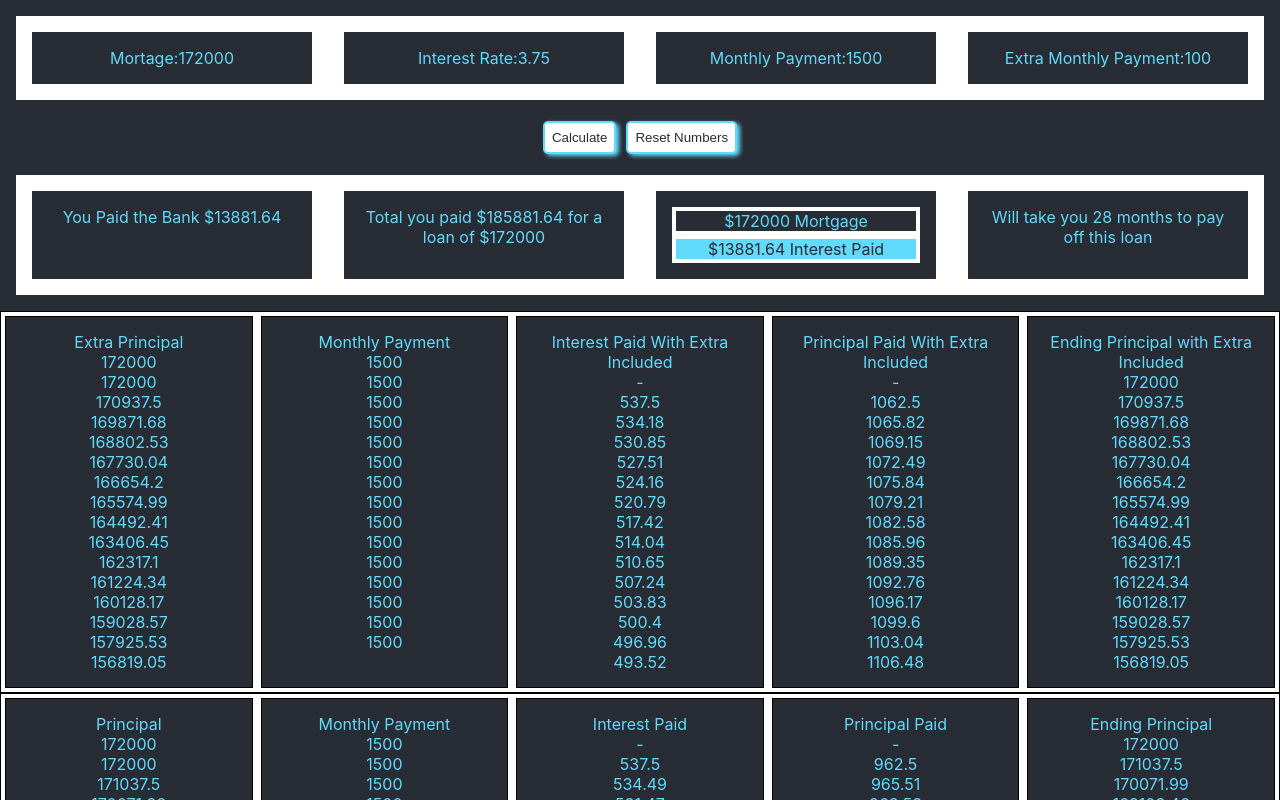
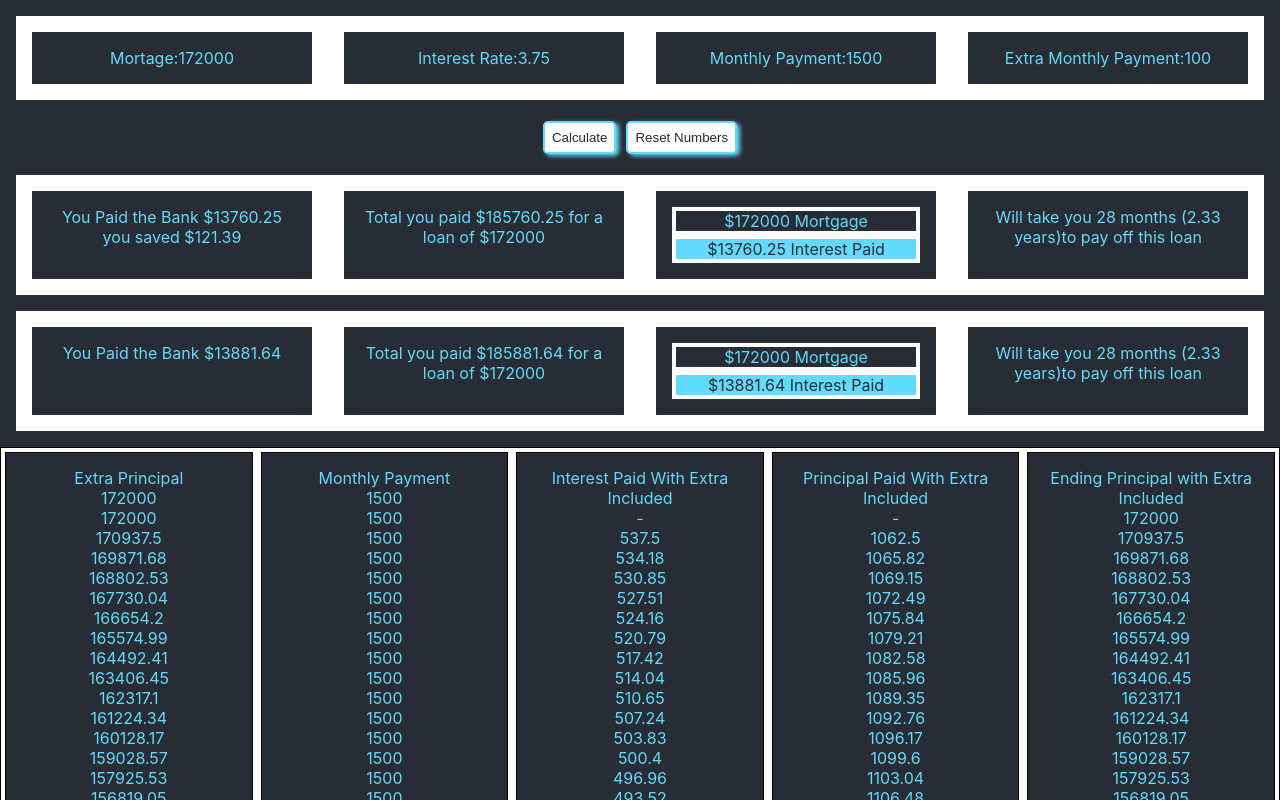
Before and after one commit to saykaren/LoanTest, a React (Create React App) app: page / in a window 1280 px wide. Both pictures are taken after a click on the button "Calculate". Shown: the top 800 px of the page. Built offline with nearby package versions, Linux system fonts and the light colour scheme.

Commit message:
Added the extra payment calculations to DataRevealed

```diff
--- a/src/components/app/App.js
+++ b/src/components/app/App.js
@@ -101,7 +101,9 @@ const App = () => {
         break;
     }
 
+  };
 
+  const extraCalculation = ()=>{
     ///extra payment calculations
     let currentExtraPrincipal;
     if (extraNewEndingPrincipalArray.length > 0) {
@@ -110,36 +112,22 @@ const App = () => {
       );
     }
 
-
-    const processExtraPayment = () => {
+    const processEachExtraPayment =(num)=>{
       let paymentExtraInterestPaid = numberConverter(
           currentExtraPrincipal * ((interestRate * 0.01) / 12),
       );
-      let principalExtraPaid = numberConverter(extraPayment + monthlyPayment - paymentExtraInterestPaid );
+      let principalExtraPaid;
+      ///Last payment 0
+      if(num == 0){
+        principalExtraPaid = numberConverter(currentExtraPrincipal);
+      }else{
+        principalExtraPaid = numberConverter(extraPayment + monthlyPayment - paymentExtraInterestPaid );
+      }
       let extraBalance = numberConverter(currentExtraPrincipal - principalExtraPaid);
       setExtraPrincipalPaidArray([...extraPrincipalPaidArray, principalExtraPaid]);
       setExtraInterestPaidArray([...extraInterestPaidArray, paymentExtraInterestPaid]);
       setExtraNewEndingPrincipalArray([...extraNewEndingPrincipalArray, extraBalance]);
-    };
-
-
-
-      const processExtraLastPayment = () => {
-        // console.log(`last payment ${currentPrincipal}`);
-        console.log('in Process Last Payment');
-        let paymentExtraInterestPaid = numberConverter(
-            currentExtraPrincipal * ((interestRate * 0.01) / 12),
-        );
-        let principalExtraPaid = numberConverter(currentExtraPrincipal);
-        let extraBalance = numberConverter(currentExtraPrincipal - principalExtraPaid);
-        setExtraPrincipalPaidArray([...extraPrincipalPaidArray, principalExtraPaid]);
-        setExtraInterestPaidArray([...extraInterestPaidArray, paymentExtraInterestPaid]);
-        setExtraNewEndingPrincipalArray([...extraNewEndingPrincipalArray, extraBalance]);
-
-        // let monthDateIndex =
-        //     monthDate.length - Math.floor(monthDate.length / 12) * 12;
-        // setMonthDate([...monthDate, monthArray[monthDateIndex]]);
-      };
+    }
 
     switch (true) {
       case (extraNewEndingPrincipalArray.length < 1):
@@ -147,10 +135,10 @@ const App = () => {
         break;
       case (currentExtraPrincipal > (monthlyPayment + extraPayment) &&
           extraNewEndingPrincipalArray.length >= 1):
-          processExtraPayment();
+        processEachExtraPayment(1);
         break;
       case (currentExtraPrincipal < (monthlyPayment + extraPayment) && extraNewEndingPrincipalArray[extraNewEndingPrincipalArray.length - 1] > 0) :
-          processExtraLastPayment();
+        processEachExtraPayment(0);
         break;
       case (extraNewEndingPrincipalArray[extraNewEndingPrincipalArray.length - 1] <= 0):
         break;
@@ -158,18 +146,11 @@ const App = () => {
         break;
     }
 
-  };
+  }
   const handleReset = (e, setEvent)=>{
     let result = parseFloat(e);
     setEvent(result);
   }
-
-  const handleResetExtraMonthlyPayment = (e)=>{
-    let result = parseFloat(e);
-    setExtraPayment(result);
-
-  }
-
 
   useEffect(()=>{
     if(newEndingPrincipalArray.length>=1 && newEndingPrincipalArray[newEndingPrincipalArray.length-1]>0){
@@ -177,6 +158,18 @@ const App = () => {
     }
   }, [newEndingPrincipalArray]);
 
+  useEffect(()=>{
+    if(extraNewEndingPrincipalArray.length>=1 && extraNewEndingPrincipalArray[extraNewEndingPrincipalArray.length-1]>0){
+      setTimeout(extraCalculation, 100);
+    }
+  }, [extraNewEndingPrincipalArray]);
+
+  const calculate =()=>{
+    generateCalculation()
+    if(extraPayment>0){
+      extraCalculation();
+    }
+  }
 
   return (
       <section className="App">
@@ -241,11 +234,11 @@ const App = () => {
         {(newEndingPrincipalArray[newEndingPrincipalArray.length - 1] > 0 ||
             newEndingPrincipalArray[newEndingPrincipalArray.length - 1] ===
             undefined) && (
-            <button onClick={() => generateCalculation()}>Calculate</button>
+            <button onClick={() => calculate()}>Calculate</button>
         )}
 
         <button onClick={() => window.location.reload()}>Reset Numbers</button>
-        <RevealData interestPaidArray={interestPaidArray} mortgage={principal} />
+        <RevealData interestPaidArray={interestPaidArray} mortgage={principal} extraInterestPaidArray={extraInterestPaidArray} />
         {/* ****Below is for extra********* */}
         { extraNewEndingPrincipalArray.length>1 &&
         <div id="flexTable">
--- a/src/components/app/DataRevealed.js
+++ b/src/components/app/DataRevealed.js
@@ -1,27 +1,53 @@
 import React, { useState } from 'react';
 import numberConverter from './numberConverter';
 
-const RevealData = ({interestPaidArray, mortgage})=>{
+const RevealData = ({interestPaidArray, mortgage, extraInterestPaidArray})=>{
 
-    let paidInAss;
-
+    let paidToBank;
+    let extraCalcPaidToBank;
 
     // const arrayResults = interestPaidArray;
     if(interestPaidArray.length > 0){
-        paidInAss = numberConverter(interestPaidArray.reduce((accu, cur)=>(
+        paidToBank = numberConverter(interestPaidArray.reduce((accu, cur)=>(
 
             accu + cur
-        )))
+        )));
+
 
     }
-    const totalPaid = paidInAss + parseInt(mortgage);
+    if(extraInterestPaidArray.length > 0){
+        extraCalcPaidToBank = numberConverter(extraInterestPaidArray.reduce((accu,cur)=>(
+            accu + cur
+        )));
+    }
+    const totalPaid = paidToBank + parseInt(mortgage);
+    const extraTotalPaid = extraCalcPaidToBank + parseInt(mortgage);
 
     return(
 
         <section >
+            {extraInterestPaidArray.length>0 && <div className="dataForm">
+                <div className="dataSection">
+                    You Paid the Bank ${extraCalcPaidToBank} you saved ${(paidToBank-extraCalcPaidToBank).toFixed(2)}
+                </div>
+                <div className="dataSection">
+                    Total you paid ${extraTotalPaid} for a loan of ${mortgage}
+                </div>
+                <div className="bar dataSection" >
+                    <div id="principalBar" style={{width: `{${mortgage}/${extraTotalPaid}}%`, backgroundColor: '#282c34', border: '4px solid white'}}>
+                        ${mortgage} Mortgage
+                    </div>
+                    <div id="interestPaid" style={{width: `{${extraCalcPaidToBank}/${extraTotalPaid}}%`, backgroundColor: '#61dafb', border: '4px solid white', color: '#282c34' }}>
+                        ${extraCalcPaidToBank} Interest Paid
+                    </div>
+                </div>
+                <div className="dataSection">
+                    Will take you {extraInterestPaidArray.length} months ({(extraInterestPaidArray.length/12).toFixed(2)} years)to pay off this loan
+                </div>
+            </div>}
             {interestPaidArray.length>0 && <div className="dataForm">
                 <div className="dataSection">
-                    You Paid the Bank ${paidInAss}
+                    You Paid the Bank ${paidToBank}
                 </div>
                 <div className="dataSection">
                     Total you paid ${totalPaid} for a loan of ${mortgage}
@@ -30,12 +56,12 @@ const RevealData = ({interestPaidArray, mortgage})=>{
                     <div id="principalBar" style={{width: `{${mortgage}/${totalPaid}}%`, backgroundColor: '#282c34', border: '4px solid white'}}>
                         ${mortgage} Mortgage
                     </div>
-                    <div id="interestPaid" style={{width: `{${paidInAss}/${totalPaid}}%`, backgroundColor: '#61dafb', border: '4px solid white', color: '#282c34' }}>
-                        ${paidInAss} Interest Paid
+                    <div id="interestPaid" style={{width: `{${paidToBank}/${totalPaid}}%`, backgroundColor: '#61dafb', border: '4px solid white', color: '#282c34' }}>
+                        ${paidToBank} Interest Paid
                     </div>
                 </div>
                 <div className="dataSection">
-                    Will take you {interestPaidArray.length} months to pay off this loan
+                    Will take you {interestPaidArray.length} months ({(interestPaidArray.length/12).toFixed(2)} years)to pay off this loan
                 </div>
             </div>}
         </section>
```
Lines whose indentation alone changed are shown as unchanged.
